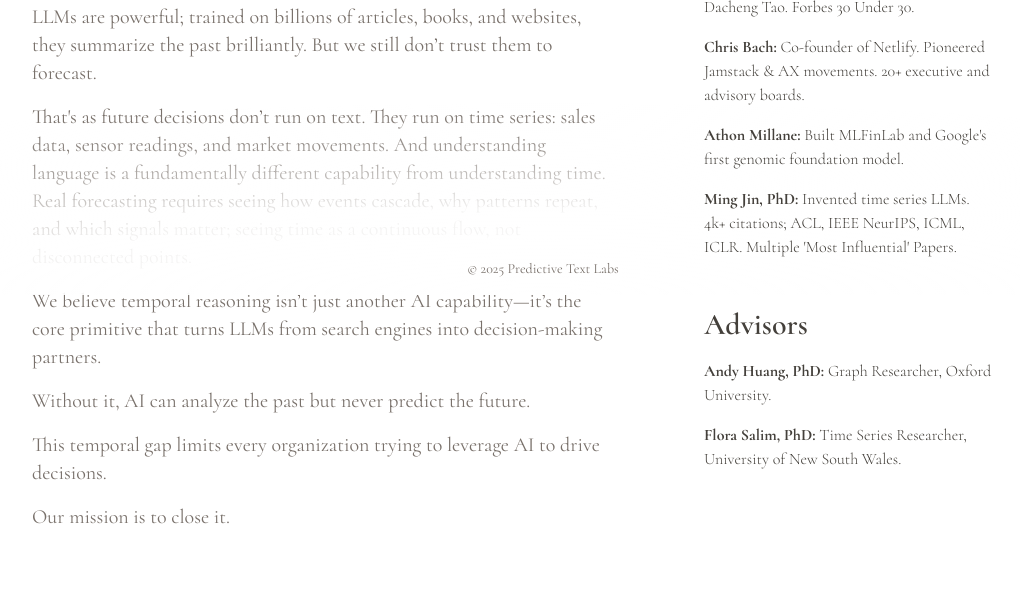
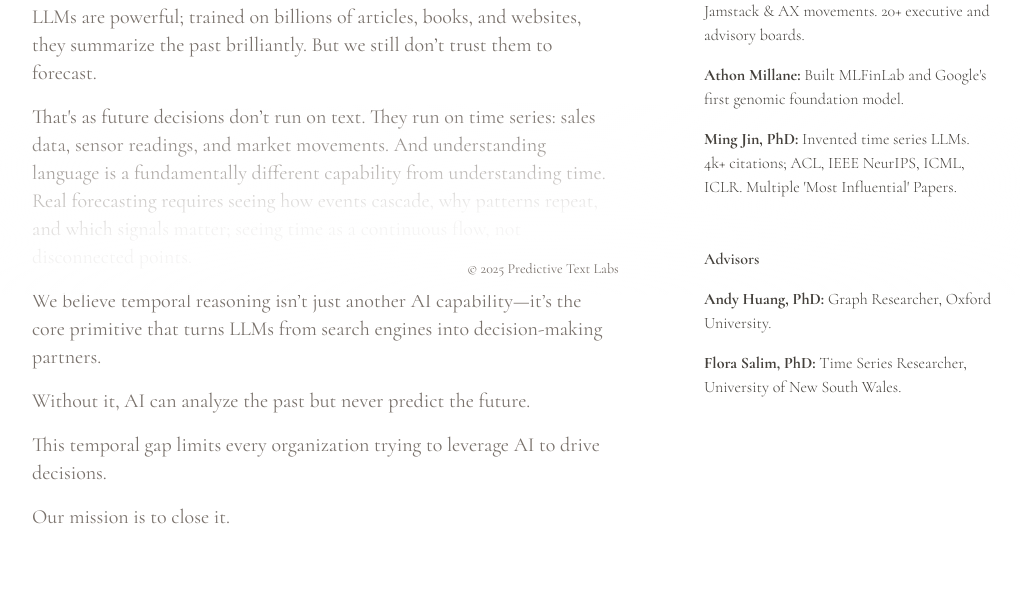
Before and after one commit to edictive/PTL-Landing, a website: page index.html in a window 1280 px wide. Shown: the part 505-1100 px from the top of the page, without its empty margins (112-1132 px from the left). Drawn offline with Linux system fonts and the light colour scheme.

Commit message:
style: refine CSS support queries and adjust heading styles for better utility class integration

```diff
--- a/index.html
+++ b/index.html
@@ -170,7 +170,7 @@
           min-height: 100svh;
         }
       }
-      @supports not (min-height: 100svh) and (min-height: 100dvh) {
+      @supports ((not (min-height: 100svh)) and (min-height: 100dvh)) {
         .min-h-\[100dvh\] {
           min-height: 100dvh;
         }
@@ -190,11 +190,10 @@
         line-height: 1.75rem;
         margin-bottom: 1rem;
       }
+      /* Keep base heading styling light so Tailwind utilities win */
       section h2 {
-        font-size: 1.875rem;
-        line-height: 2.25rem;
         font-weight: 600;
-        margin-top: 3rem;
+        /* omit margin-top so utility classes control spacing */
         margin-bottom: 1rem;
       }
     </style>
@@ -281,7 +280,7 @@
             class="mt-0 w-full max-w-[36rem] shrink-0 text-stone-500 lg:sticky lg:top-12 lg:col-start-2 lg:row-start-2 lg:w-[18rem] lg:max-w-none lg:text-stone-700"
           >
             <ul class="space-y-4 text-xl lg:text-base">
-              <h2 class="mt-12 mb-4 text-3xl font-semibold lg:mt-0 lg:text-xl">
+              <h2 class="mt-12 mb-4 text-3xl font-semibold lg:mt-0 lg:text-base">
                 Founders
               </h2>
               <li>
@@ -313,7 +312,7 @@
                 >
               </li>
             </ul>
-            <h2 class="mt-12 mb-4 text-3xl font-semibold lg:text-xl">
+            <h2 class="mt-12 mb-4 text-3xl font-semibold lg:text-base">
               Advisors
             </h2>
             <ul class="space-y-4 text-xl lg:text-base">
```
